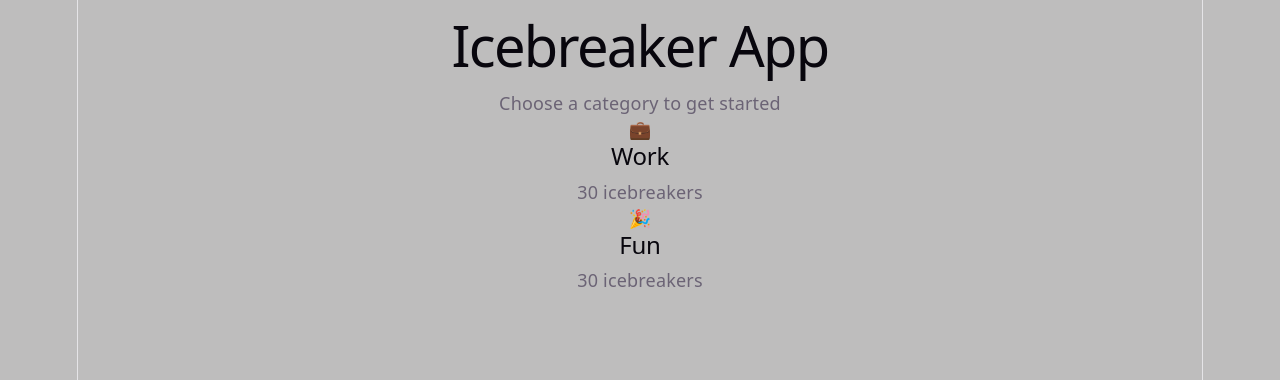
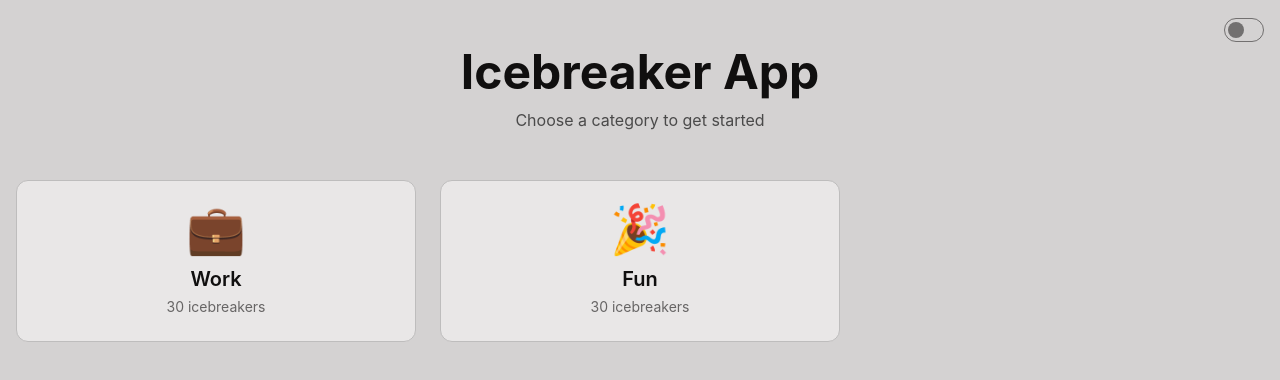
Before and after one commit to ggt-njoki-mburu/icebreaker, a React (Vite) app: page / in a window 1280 px wide. Shown: the top 380 px of the page. Built offline with nearby package versions, Linux system fonts and the light colour scheme.

Commit message:
chore: theme intergration

```diff
--- a/src/App.css
+++ /dev/null
@@ -1,77 +0,0 @@
-@import "tailwindcss";
-@plugin "daisyui" {
-  themes: garden --default, synthwave --prefersdark;
-}
-
-/* dark theme */
-
-@plugin "daisyui/theme" {
-  name: "synthwave";
-  default: false;
-  prefersdark: false;
-  color-scheme: "dark";
-  --color-base-100: oklch(15% 0.09 281.288);
-  --color-base-200: oklch(20% 0.09 281.288);
-  --color-base-300: oklch(25% 0.09 281.288);
-  --color-base-content: oklch(78% 0.115 274.713);
-  --color-primary: oklch(71% 0.202 349.761);
-  --color-primary-content: oklch(28% 0.109 3.907);
-  --color-secondary: oklch(82% 0.111 230.318);
-  --color-secondary-content: oklch(29% 0.066 243.157);
-  --color-accent: oklch(75% 0.183 55.934);
-  --color-accent-content: oklch(26% 0.079 36.259);
-  --color-neutral: oklch(45% 0.24 277.023);
-  --color-neutral-content: oklch(87% 0.065 274.039);
-  --color-info: oklch(74% 0.16 232.661);
-  --color-info-content: oklch(29% 0.066 243.157);
-  --color-success: oklch(77% 0.152 181.912);
-  --color-success-content: oklch(27% 0.046 192.524);
-  --color-warning: oklch(90% 0.182 98.111);
-  --color-warning-content: oklch(42% 0.095 57.708);
-  --color-error: oklch(73.7% 0.121 32.639);
-  --color-error-content: oklch(23.501% 0.096 290.329);
-  --radius-selector: 1rem;
-  --radius-field: 0.5rem;
-  --radius-box: 1rem;
-  --size-selector: 0.25rem;
-  --size-field: 0.25rem;
-  --border: 1px;
-  --depth: 0;
-  --noise: 0;
-}
-
-/* light theme */
-@plugin "daisyui/theme" {
-  name: "garden";
-  default: false;
-  prefersdark: false;
-  color-scheme: "light";
-  --color-base-100: oklch(92.951% 0.002 17.197);
-  --color-base-200: oklch(86.445% 0.002 17.197);
-  --color-base-300: oklch(79.938% 0.001 17.197);
-  --color-base-content: oklch(16.961% 0.001 17.32);
-  --color-primary: oklch(62.45% 0.278 3.836);
-  --color-primary-content: oklch(100% 0 0);
-  --color-secondary: oklch(48.495% 0.11 355.095);
-  --color-secondary-content: oklch(89.699% 0.022 355.095);
-  --color-accent: oklch(56.273% 0.054 154.39);
-  --color-accent-content: oklch(100% 0 0);
-  --color-neutral: oklch(24.155% 0.049 89.07);
-  --color-neutral-content: oklch(92.951% 0.002 17.197);
-  --color-info: oklch(72.06% 0.191 231.6);
-  --color-info-content: oklch(0% 0 0);
-  --color-success: oklch(64.8% 0.15 160);
-  --color-success-content: oklch(0% 0 0);
-  --color-warning: oklch(84.71% 0.199 83.87);
-  --color-warning-content: oklch(0% 0 0);
-  --color-error: oklch(71.76% 0.221 22.18);
-  --color-error-content: oklch(0% 0 0);
-  --radius-selector: 1rem;
-  --radius-field: 0.5rem;
-  --radius-box: 1rem;
-  --size-selector: 0.25rem;
-  --size-field: 0.25rem;
-  --border: 1px;
-  --depth: 0;
-  --noise: 0;
-}
--- a/src/index.css
+++ b/src/index.css
@@ -1,111 +1,79 @@
-:root {
-  --text: #6b6375;
-  --text-h: #08060d;
-  --bg: #fff;
-  --border: #e5e4e7;
-  --code-bg: #f4f3ec;
-  --accent: #aa3bff;
-  --accent-bg: rgba(170, 59, 255, 0.1);
-  --accent-border: rgba(170, 59, 255, 0.5);
-  --social-bg: rgba(244, 243, 236, 0.5);
-  --shadow:
-    rgba(0, 0, 0, 0.1) 0 10px 15px -3px, rgba(0, 0, 0, 0.05) 0 4px 6px -2px;
-
-  --sans: system-ui, 'Segoe UI', Roboto, sans-serif;
-  --heading: system-ui, 'Segoe UI', Roboto, sans-serif;
-  --mono: ui-monospace, Consolas, monospace;
-
-  font: 18px/145% var(--sans);
-  letter-spacing: 0.18px;
-  color-scheme: light dark;
-  color: var(--text);
-  background: var(--bg);
-  font-synthesis: none;
-  text-rendering: optimizeLegibility;
-  -webkit-font-smoothing: antialiased;
-  -moz-osx-font-smoothing: grayscale;
-
-  @media (max-width: 1024px) {
-    font-size: 16px;
-  }
+@import "tailwindcss";
+@plugin "daisyui" {
+  themes:
+    garden --default,
+    synthwave --prefersdark;
 }
 
-@media (prefers-color-scheme: dark) {
-  :root {
-    --text: #9ca3af;
-    --text-h: #f3f4f6;
-    --bg: #16171d;
-    --border: #2e303a;
-    --code-bg: #1f2028;
-    --accent: #c084fc;
-    --accent-bg: rgba(192, 132, 252, 0.15);
-    --accent-border: rgba(192, 132, 252, 0.5);
-    --social-bg: rgba(47, 48, 58, 0.5);
-    --shadow:
-      rgba(0, 0, 0, 0.4) 0 10px 15px -3px, rgba(0, 0, 0, 0.25) 0 4px 6px -2px;
-  }
+/* dark theme */
 
-  #social .button-icon {
-    filter: invert(1) brightness(2);
-  }
+@plugin "daisyui/theme" {
+  name: "synthwave";
+  default: false;
+  prefersdark: false;
+  color-scheme: "dark";
+  --color-base-100: oklch(15% 0.09 281.288);
+  --color-base-200: oklch(20% 0.09 281.288);
+  --color-base-300: oklch(25% 0.09 281.288);
+  --color-base-content: oklch(78% 0.115 274.713);
+  --color-primary: oklch(71% 0.202 349.761);
+  --color-primary-content: oklch(28% 0.109 3.907);
+  --color-secondary: oklch(82% 0.111 230.318);
+  --color-secondary-content: oklch(29% 0.066 243.157);
+  --color-accent: oklch(75% 0.183 55.934);
+  --color-accent-content: oklch(26% 0.079 36.259);
+  --color-neutral: oklch(45% 0.24 277.023);
+  --color-neutral-content: oklch(87% 0.065 274.039);
+  --color-info: oklch(74% 0.16 232.661);
+  --color-info-content: oklch(29% 0.066 243.157);
+  --color-success: oklch(77% 0.152 181.912);
+  --color-success-content: oklch(27% 0.046 192.524);
+  --color-warning: oklch(90% 0.182 98.111);
+  --color-warning-content: oklch(42% 0.095 57.708);
+  --color-error: oklch(73.7% 0.121 32.639);
+  --color-error-content: oklch(23.501% 0.096 290.329);
+  --radius-selector: 1rem;
+  --radius-field: 0.5rem;
+  --radius-box: 1rem;
+  --size-selector: 0.25rem;
+  --size-field: 0.25rem;
+  --border: 1px;
+  --depth: 0;
+  --noise: 0;
 }
 
-#root {
-  width: 1126px;
-  max-width: 100%;
-  margin: 0 auto;
-  text-align: center;
-  border-inline: 1px solid var(--border);
-  min-height: 100svh;
-  display: flex;
-  flex-direction: column;
-  box-sizing: border-box;
+/* light theme */
+@plugin "daisyui/theme" {
+  name: "garden";
+  default: false;
+  prefersdark: false;
+  color-scheme: "light";
+  --color-base-100: oklch(92.951% 0.002 17.197);
+  --color-base-200: oklch(86.445% 0.002 17.197);
+  --color-base-300: oklch(79.938% 0.001 17.197);
+  --color-base-content: oklch(16.961% 0.001 17.32);
+  --color-primary: oklch(62.45% 0.278 3.836);
+  --color-primary-content: oklch(100% 0 0);
+  --color-secondary: oklch(48.495% 0.11 355.095);
+  --color-secondary-content: oklch(89.699% 0.022 355.095);
+  --color-accent: oklch(56.273% 0.054 154.39);
+  --color-accent-content: oklch(100% 0 0);
+  --color-neutral: oklch(24.155% 0.049 89.07);
+  --color-neutral-content: oklch(92.951% 0.002 17.197);
+  --color-info: oklch(72.06% 0.191 231.6);
+  --color-info-content: oklch(0% 0 0);
+  --color-success: oklch(64.8% 0.15 160);
+  --color-success-content: oklch(0% 0 0);
+  --color-warning: oklch(84.71% 0.199 83.87);
+  --color-warning-content: oklch(0% 0 0);
+  --color-error: oklch(71.76% 0.221 22.18);
+  --color-error-content: oklch(0% 0 0);
+  --radius-selector: 1rem;
+  --radius-field: 0.5rem;
+  --radius-box: 1rem;
+  --size-selector: 0.25rem;
+  --size-field: 0.25rem;
+  --border: 1px;
+  --depth: 0;
+  --noise: 0;
 }
-
-body {
-  margin: 0;
-}
-
-h1,
-h2 {
-  font-family: var(--heading);
-  font-weight: 500;
-  color: var(--text-h);
-}
-
-h1 {
-  font-size: 56px;
-  letter-spacing: -1.68px;
-  margin: 32px 0;
-  @media (max-width: 1024px) {
-    font-size: 36px;
-    margin: 20px 0;
-  }
-}
-h2 {
-  font-size: 24px;
-  line-height: 118%;
-  letter-spacing: -0.24px;
-  margin: 0 0 8px;
-  @media (max-width: 1024px) {
-    font-size: 20px;
-  }
-}
-p {
-  margin: 0;
-}
-
-code,
-.counter {
-  font-family: var(--mono);
-  display: inline-flex;
-  border-radius: 4px;
-  color: var(--text-h);
-}
-
-code {
-  font-size: 15px;
-  line-height: 135%;
-  padding: 4px 8px;
-  background: var(--code-bg);
-}
--- a/src/routes/__root.tsx
+++ b/src/routes/__root.tsx
@@ -4,6 +4,14 @@ import { TanStackRouterDevtools } from "@tanstack/react-router-devtools";
 export const Route = createRootRoute({
   component: () => (
     <>
+      <div className="fixed top-4 right-4 z-50">
+        <input
+          type="checkbox"
+          value="synthwave"
+          className="toggle theme-controller"
+        />
+      </div>
+
       <Outlet />
       <TanStackRouterDevtools />
     </>
--- a/src/routes/categories.$categoryId.tsx
+++ b/src/routes/categories.$categoryId.tsx
@@ -8,6 +8,7 @@ export const Route = createFileRoute("/categories/$categoryId")({
     const [currentIndex, setCurrentIndex] = useState(0);
     const icebreakers = getIcebreakersByCategory(categoryId);
     const currentIcebreaker = icebreakers[currentIndex];
+
     const handleNext = () => {
       if (currentIndex < icebreakers.length - 1) {
         setCurrentIndex(currentIndex + 1);
@@ -19,41 +20,53 @@ export const Route = createFileRoute("/categories/$categoryId")({
         setCurrentIndex(currentIndex - 1);
       }
     };
+
     return (
-      <div className="category-page">
-        <div className="header">
-          <Link to="/" className="back-button">
-            ← Back to Categories
+      <div className="min-h-screen bg-base-200 py-8 px-4">
+        <div className="max-w-3xl mx-auto">
+          {/* Header */}
+          <div className="flex justify-between items-center mb-8 flex-wrap gap-4">
+            <Link to="/" className="btn btn-ghost gap-2">
+              ← Back
             </Link>
-          <h1>{categoryId.toUpperCase()} Icebreakers</h1>
-          <div className="counter">
+
+            <h1 className="text-2xl md:text-3xl font-bold text-base-content">
+              {categoryId.charAt(0).toUpperCase() + categoryId.slice(1)}{" "}
+              Icebreakers
+            </h1>
+
+            <div className="badge badge-primary badge-lg">
               {currentIndex + 1} / {icebreakers.length}
             </div>
           </div>
 
-        <div className="card-container">
-          <div className="icebreaker-card">
-            <p>{currentIcebreaker}</p>
+          <div className="card bg-base-100 shadow-xl">
+            <div className="card-body p-8 md:p-12 min-h-[400px] justify-center">
+              <p className="text-xl md:text-2xl text-center leading-relaxed">
+                {currentIcebreaker}
+              </p>
             </div>
           </div>
 
-        <div className="navigation">
+          <div className="flex justify-center gap-4 mt-8">
             <button
               onClick={handlePrevious}
               disabled={currentIndex === 0}
-            className="nav-button"
+              className="btn btn-primary gap-2"
             >
               ← Previous
             </button>
+
             <button
               onClick={handleNext}
               disabled={currentIndex === icebreakers.length - 1}
-            className="nav-button"
+              className="btn btn-primary gap-2"
             >
               Next →
             </button>
           </div>
         </div>
+      </div>
     );
   },
 });
--- a/src/routes/index.tsx
+++ b/src/routes/index.tsx
@@ -1,6 +1,4 @@
 import { createFileRoute, Link } from "@tanstack/react-router";
-
-import "../App.css";
 
 export const Route = createFileRoute("/")({
   component: function HomePage() {
@@ -10,23 +8,35 @@ export const Route = createFileRoute("/")({
     ];
 
     return (
-      <div className="homepage">
-        <h1>Icebreaker App</h1>
-        <p>Choose a category to get started</p>
+      <div className="min-h-screen bg-base-200 py-12 px-4">
+        <div className="max-w-7xl mx-auto">
+          <div className="text-center mb-12">
+            <h1 className="text-4xl md:text-5xl font-bold text-base-content mb-3">
+              Icebreaker App
+            </h1>
+            <p className="text-base-content/70">
+              Choose a category to get started
+            </p>
+          </div>
 
-        <div className="categories-grid">
+          <div className="grid grid-cols-1 sm:grid-cols-2 lg:grid-cols-3 gap-6">
             {categories.map((category) => (
               <Link
                 key={category.id}
                 to="/categories/$categoryId"
                 params={{ categoryId: category.id }}
-              className="category-card"
+                className="bg-base-100 rounded-xl p-6 text-center hover:shadow-xl transition-shadow border border-base-300 hover:border-primary"
               >
-              <div className="category-icon">{category.icon}</div>
-              <h2>{category.name}</h2>
-              <p>{category.count} icebreakers</p>
+                <div className="text-5xl mb-3">{category.icon}</div>
+                <h2 className="text-xl font-semibold text-base-content mb-1">
+                  {category.name}
+                </h2>
+                <p className="text-sm text-base-content/60">
+                  {category.count} icebreakers
+                </p>
               </Link>
             ))}
+          </div>
         </div>
       </div>
     );
```
Lines whose indentation alone changed are shown as unchanged.
